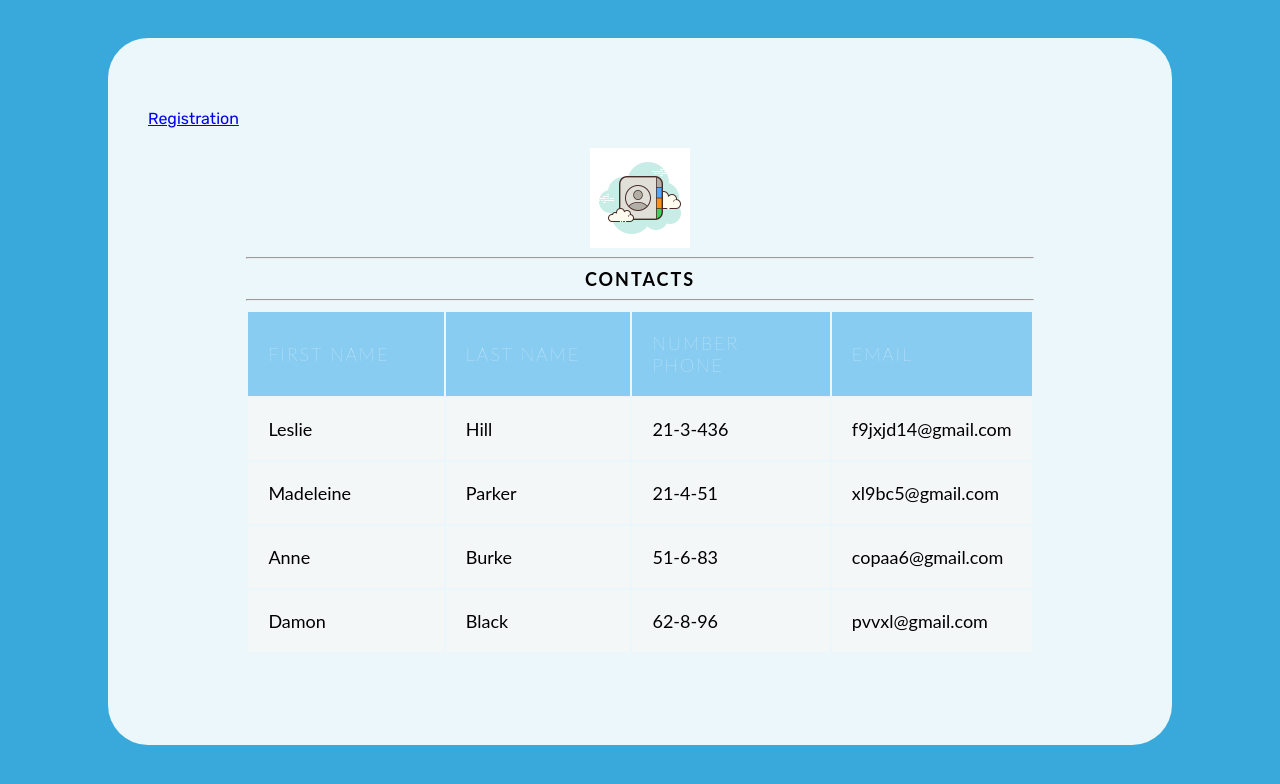
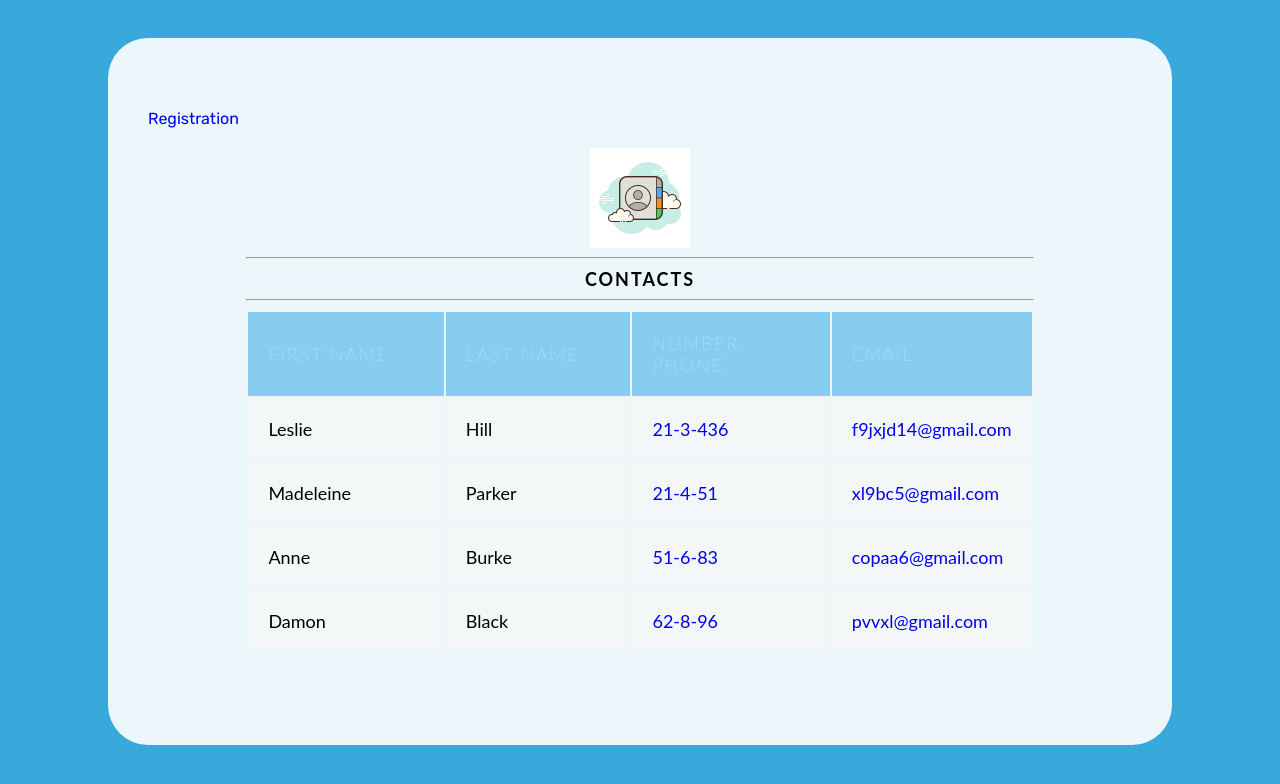
Before and after one commit to TatianaPerevozniuk/FE-BASE, a plain HTML site: page HW2_HTML/index.html in a window 1280 px wide. Drawn offline with Linux system fonts and the light colour scheme.

Commit message:
phone number and mail changed to links

```diff
--- a/HW2_HTML/index.html
+++ b/HW2_HTML/index.html
@@ -30,26 +30,26 @@
             <tr>
                 <td>Leslie</td>
                 <td>Hill</td>
-                <td>21-3-436</td>
-                <td>f9jxjd14@gmail.com</td>
+                <td><a href="tel:21-3-435">21-3-436</a></td>
+                <td><a href="mailto:f9jxjd14@gmail.com">f9jxjd14@gmail.com</a></td>
             </tr>
             <tr>
                 <td>Madeleine</td>
                 <td>Parker</td>
-                <td>21-4-51</td>
-                <td>xl9bc5@gmail.com</td>
+                <td><a href="tel:21-4-51">21-4-51</a></td>
+                <td><a href="mailto:xl9bc5@gmail.com">xl9bc5@gmail.com</a></td>
             </tr>
             <tr>
                 <td>Anne</td>
                 <td>Burke</td>
-                <td>51-6-83</td>
-                <td>copaa6@gmail.com</td>
+                <td><a href="tel:51-6-83">51-6-83</a></td>
+                <td><a href="mailto:copaa6@gmail.com">copaa6@gmail.com</a></td>
             </tr>
             <tr>
                 <td>Damon</td>
                 <td>Black</td>
-                <td>62-8-96</td>
-                <td>pvvxl@gmail.com</td>
+                <td><a href="tel:62-8-96">62-8-96</a></td>
+                <td><a href="mailto:pvvxl@gmail.com">pvvxl@gmail.com</a></td>
             </tr>
             </tbody>
         </table>
--- a/HW2_HTML/style.css
+++ b/HW2_HTML/style.css
@@ -23,6 +23,9 @@ body {
     overflow-y: scroll;
     position: static;
     width: 80%;
+}
+a {
+    text-decoration: none;
 }
 .table_contacts caption, .form_name{
     font-family: 'Lato', sans-serif;
```
